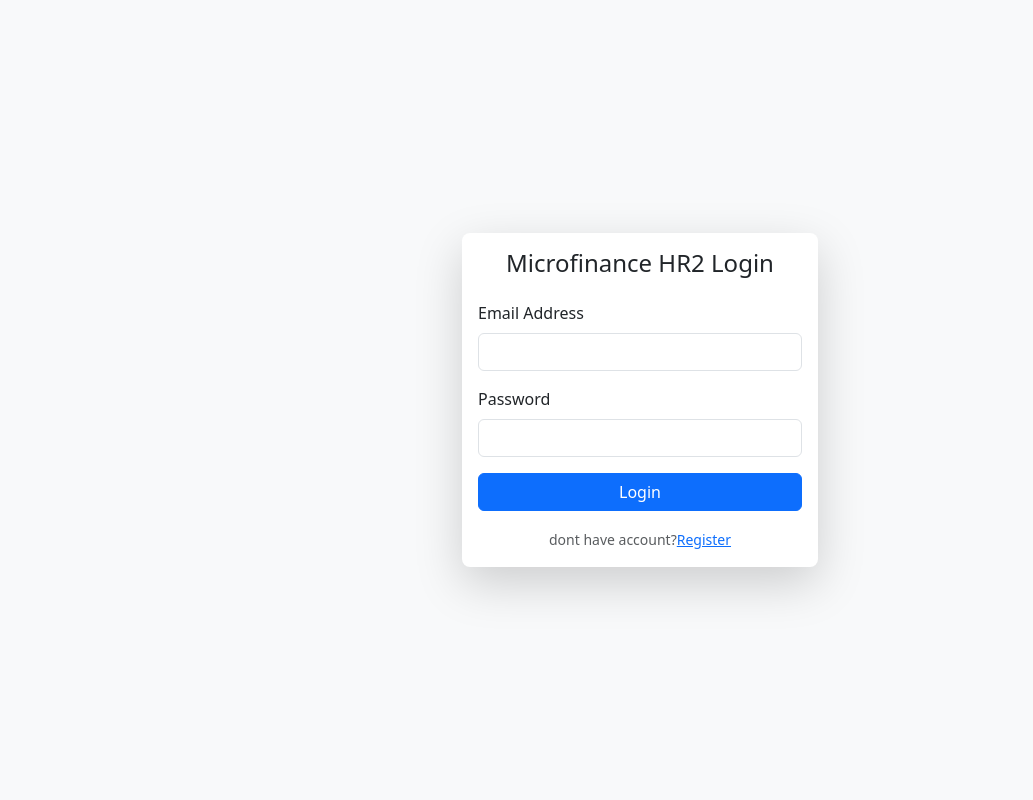
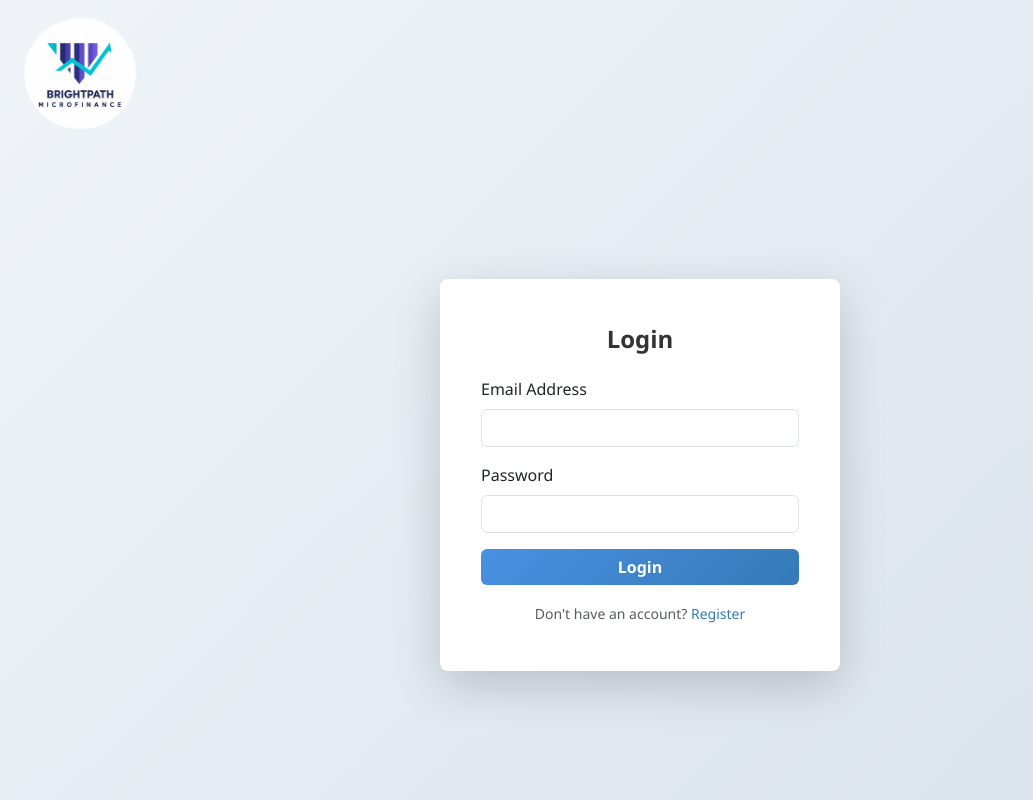
Before and after one commit to euonoia/Microfinancial-Management-System, a PHP site: page /login.php in a window 1280 px wide. Shown: the whole page, without its empty margins (0-1033 px from the left). Run offline with PHP 8.4, Linux system fonts and the light colour scheme.

Commit message:
initial commit

```diff
--- a/index.php
+++ b/index.php
@@ -65,6 +65,7 @@ $stmt->close();
     <html lang="en">
     <head>
     <meta charset="UTF-8">
+    <link rel="icon" href="logo/deamns.png">
     <title>Employee Dashboard - HR2</title>
     <style>
     body { font-family: Arial, sans-serif; background: #f3f4f6; margin: 0; }
--- a/login.php
+++ b/login.php
@@ -32,7 +32,6 @@ if ($_SERVER["REQUEST_METHOD"] == "POST") {
                 $_SESSION['role'] = $user['role'];
 
                 header("Location: index.php");
-
                 exit();
             } else {
                 $message = "Invalid password.";
@@ -47,16 +46,107 @@ if ($_SERVER["REQUEST_METHOD"] == "POST") {
 <html lang="en">
 <head>
     <meta charset="UTF-8">
+    <link rel="icon" href="logo/deamns.png">
     <title>Login | Microfinance HR2</title>
     <link href="https://cdn.jsdelivr.net/npm/bootstrap@5.3.0/dist/css/bootstrap.min.css" rel="stylesheet">
+    <style>
+    body {
+        background: linear-gradient(135deg, #f0f4f8, #d9e2ec);
+        margin: 0;
+        padding: 0;
+        min-height: 100vh;
+        display: flex;
+        flex-direction: column;
+        font-family: 'Segoe UI', sans-serif;
+    }
+
+    /* Header */
+    .header {
+        width: 100%;
+        padding: 15px 20px;
+        display: flex;
+        justify-content: flex-start;
+        align-items: center;
+        z-index: 1000;
+    }
+
+    .header img {
+        width: 120px;
+        height: 120px;
+        object-fit: contain;
+    }
+
+    /* Main container */
+    .main-container {
+        flex: 1;
+        display: flex;
+        justify-content: center;
+        align-items: center;
+    }
+
+    /* Card styling */
+    .card {
+        width: 100%;
+        max-width: 400px;
+        margin: 20px;
+        border-radius: 20px;
+        border: none;
+        box-shadow: 0 10px 25px rgba(0, 0, 0, 0.15);
+        background: #ffffff;
+        padding: 30px 25px;
+        transition: transform 0.3s, box-shadow 0.3s;
+    }
+
+    .card:hover {
+        transform: translateY(-5px);
+        box-shadow: 0 15px 35px rgba(0, 0, 0, 0.2);
+    }
+
+    .card h4 {
+        font-weight: 600;
+        margin-bottom: 25px;
+        color: #333;
+    }
+
+    .form-control:focus {
+        box-shadow: 0 0 5px rgba(0, 123, 255, 0.5);
+        border-color: #007bff;
+    }
+
+    .btn-primary {
+        background: linear-gradient(135deg, #4a90e2, #357ab7);
+        border: none;
+        font-weight: 600;
+        transition: all 0.3s;
+    }
+
+    .btn-primary:hover {
+        background: linear-gradient(135deg, #357ab7, #4a90e2);
+    }
+
+    .text-muted a {
+        color: #357ab7;
+        text-decoration: none;
+        font-weight: 500;
+    }
+
+    .text-muted a:hover {
+        text-decoration: underline;
+    }
+</style>
+
 </head>
-<body class="bg-light d-flex align-items-center" style="height: 100vh;">
-    <div class="container">
-        <div class="row justify-content-center">
-            <div class="col-md-4">
+<body>
+    <!-- Header with Logo -->
+    <div class="header">
+        <img src="logo/deamns.png" alt="Microfinance HR2 Logo">
+    </div>
+
+    <!-- Main content -->
+    <div class="main-container">
         <div class="card shadow-lg border-0 rounded-3">
-                    <div class="card-body">
-                        <h4 class="text-center mb-4">Microfinance HR2 Login</h4>
+            <div class="card-body text-center">
+                <h4 class="mb-4">Login</h4>
 
                 <?php if ($message): ?>
                     <div class="alert alert-danger py-2 text-center">
@@ -65,11 +155,11 @@ if ($_SERVER["REQUEST_METHOD"] == "POST") {
                 <?php endif; ?>
 
                 <form method="POST" action="">
-                            <div class="mb-3">
+                    <div class="mb-3 text-start">
                         <label class="form-label">Email Address</label>
                         <input type="email" name="email" class="form-control" required>
                     </div>
-                            <div class="mb-3">
+                    <div class="mb-3 text-start">
                         <label class="form-label">Password</label>
                         <input type="password" name="password" class="form-control" required>
                     </div>
@@ -77,13 +167,10 @@ if ($_SERVER["REQUEST_METHOD"] == "POST") {
                 </form>
 
                 <div class="text-center mt-3">
-                            <small class="text-muted">dont have account?<a href="register.php">Register</a></small>
+                    <small class="text-muted">Don't have an account? <a href="register.php">Register</a></small>
                 </div>
             </div>
         </div>
     </div>
-        </div>
-    </div>
-
 </body>
 </html>
--- a/modules/hr2/admin/learning.php
+++ b/modules/hr2/admin/learning.php
@@ -90,6 +90,7 @@ $courses = $result ? $result->fetch_all(MYSQLI_ASSOC) : [];
         a.btn-del { color: red; text-decoration: none; }
         a.btn-del:hover { text-decoration: underline; }
     </style>
+    <link rel="icon" href="logo/logo.png" type="image/x-icon">
 </head>
 <body>
     <div class="navbar">
--- a/modules/hr2/user/competency.php
+++ b/modules/hr2/user/competency.php
@@ -29,6 +29,7 @@ $competencies = $result ? $result->fetch_all(MYSQLI_ASSOC) : [];
 <html lang="en">
 <head>
     <meta charset="UTF-8">
+        <link rel="icon" href="../../../logo/deamns.png">
     <title>Competencies - HR2 Employee</title>
     <style>
         body { font-family: Arial, sans-serif; background: #f3f4f6; margin: 0; }
--- a/modules/hr2/user/ess.php
+++ b/modules/hr2/user/ess.php
@@ -76,6 +76,7 @@ $stmt->close();
 <html lang="en">
 <head>
 <meta charset="UTF-8">
+        <link rel="icon" href="../../../logo/deamns.png">
 <title>ESS Requests - Employee</title>
 <style>
 body { font-family: Arial, sans-serif; background: #f3f4f6; margin: 0; }
--- a/modules/hr2/user/learning.php
+++ b/modules/hr2/user/learning.php
@@ -73,6 +73,8 @@ $stmt->close();
 <html lang="en">
 <head>
 <meta charset="UTF-8">
+        <link rel="icon" href="../../../logo/deamns.png">
+
 <title>Available Courses - HR2 Employee</title>
 <style>
 body { font-family: Arial, sans-serif; background: #f3f4f6; margin: 0; }
--- a/modules/hr2/user/succession.php
+++ b/modules/hr2/user/succession.php
@@ -35,6 +35,7 @@ $stmt->close();
 <!DOCTYPE html>
 <html lang="en">
 <head>
+        <link rel="icon" href="../../../logo/deamns.png">
 <meta charset="UTF-8">
 <title>My Succession Plan</title>
 <style>
--- a/modules/hr2/user/training.php
+++ b/modules/hr2/user/training.php
@@ -69,7 +69,10 @@ $stmt->close();
 <html lang="en">
 <head>
 <meta charset="UTF-8">
+        <link rel="icon" href="../../../logo/deamns.png">
+
 <title>Training - HR2 Employee</title>
+
 <style>
 body { font-family: Arial, sans-serif; background: #f3f4f6; margin: 0; }
 .navbar { background: #1f2937; color: #fff; padding: 15px 25px; display: flex; justify-content: space-between; align-items: center; }
--- a/register.php
+++ b/register.php
@@ -88,6 +88,7 @@ if ($_SERVER["REQUEST_METHOD"] == "POST") {
 <html lang="en">
 <head>
     <meta charset="UTF-8">
+        <link rel="icon" href="logo/deamns.png">
     <title>Register | Microfinance HR2</title>
     <link href="https://cdn.jsdelivr.net/npm/bootstrap@5.3.0/dist/css/bootstrap.min.css" rel="stylesheet">
 </head>
```
Also changed, not shown: logo/deamns.png (added), logo/them.png (added). Lines whose indentation alone changed are shown as unchanged.
